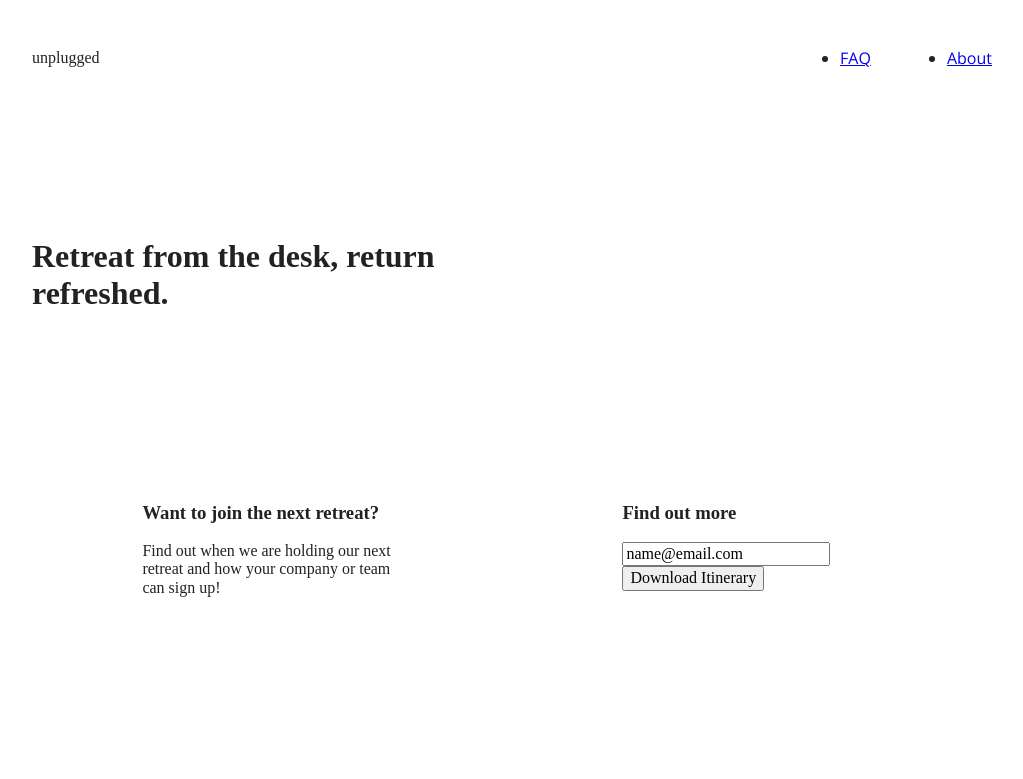
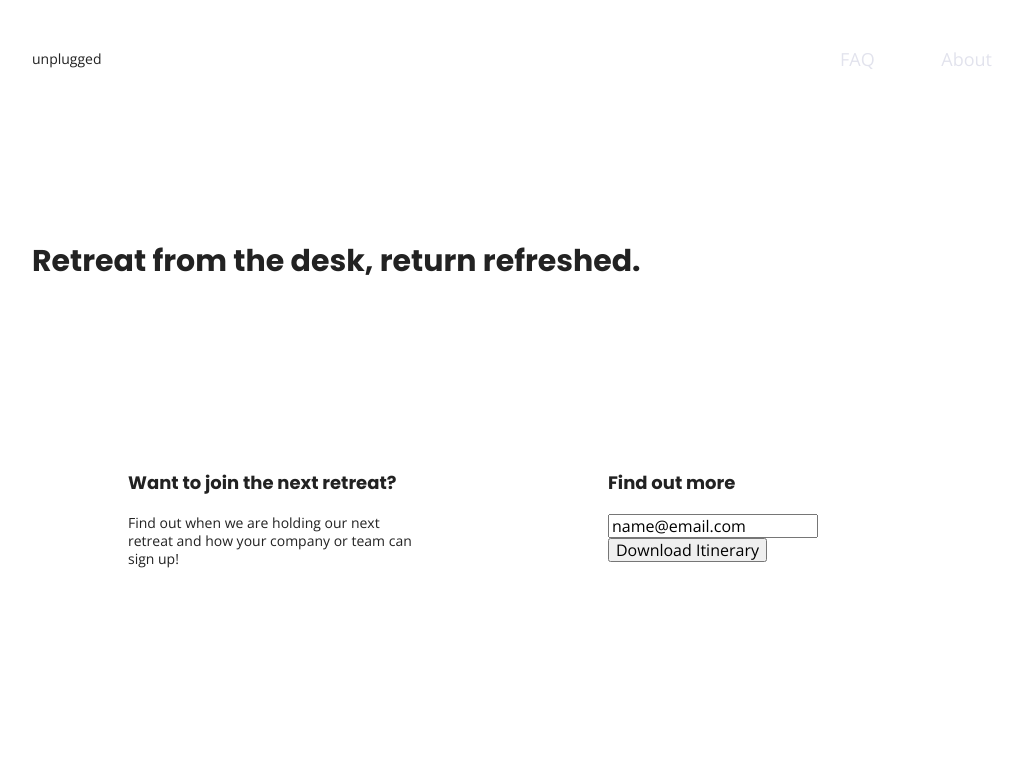
Before and after one commit to krflack/unplugged-retreat, a website built with Parcel: page index.html in a window 1280 px wide. Shown: the top 779 px of the page, without its empty margins (128-1151 px from the left). Built offline with nearby package versions, Linux system fonts and the light colour scheme.

Commit message:
Implemented general text styles

```diff
--- a/css/main.css
+++ b/css/main.css
@@ -86,6 +86,58 @@
 /* ==========================================================================
    Author's custom styles
    ========================================================================== */
+
+/*General Styles*/
+html {
+  font-size: 16px;
+}
+
+body {
+  font-family: 'Open Sans', sans-serif;
+  font-size: 1em;
+  text-align: left;
+}
+
+ul,
+ol {
+  list-style-type: none;
+}
+
+a {
+  font-size: 1.125em;
+  color: #e2e3ed;
+  text-decoration: none;
+
+}
+
+h2 {
+  font-family: 'Poppins', sans-serif;
+  font-size: 1.875em;
+}
+
+h3,
+h4 {
+  font-family: 'Poppins', sans-serif;
+  font-size: 1.125em;
+  margin: 20px 0;
+}
+
+p {
+ line-height: 1.285;
+ font-size: .875em;
+}
+
+img {
+
+}
+
+figure {
+
+}
+
+address {
+  font-style: normal;
+}
 
 .content-wrapper {
      width: 90%;
@@ -520,7 +572,7 @@
   }
   /*Hero*/
   .hero-area h1 {
-    width: 45%;
+    width: 60%;
   }
 
   /*Aside*/
@@ -530,21 +582,21 @@
 
   aside .content-wrapper .form-description,
   aside .content-wrapper .form {
-    width: 27%;
+    width: 30%;
   }
 
   /*Features*/
   .features h2 {
-    width: 70%;
+    width: 90%;
   }
 
   .features article {
-    flex-basis: 30%;
+    flex-basis: 33%;
   }
 
   /*Reviews*/
   .reviews article div {
-    width: 35%;
+    width: 42%;
   }
 }
 /* ==================================================================
@@ -552,7 +604,7 @@
    ================================================================= */
    .mission h2,
    .contact-section .content-wrapper h2 {
-     width: 77%;
+     width: 95%;
    }
 
 /* ==================================================================
--- a/index.html
+++ b/index.html
@@ -16,6 +16,7 @@
   <link rel="apple-touch-icon" href="icon.png">
   <!-- Place favicon.ico in the root directory -->
 
+  <!-- Google Fonts -->
   <link rel="stylesheet" href="css/normalize.css">
   <link rel="stylesheet" href="css/main.css">
 
@@ -45,7 +46,7 @@
 <main>
   <section class="hero-area">
     <div class="content-wrapper">
-      <h1>Retreat from the desk, return refreshed.</h1>
+      <h2>Retreat from the desk, return refreshed.</h2>
     </div>
   </section>
 
```
Also changed, not shown: about/index.html (+1 -0 lines), faq/index.html (+1 -0 lines).
